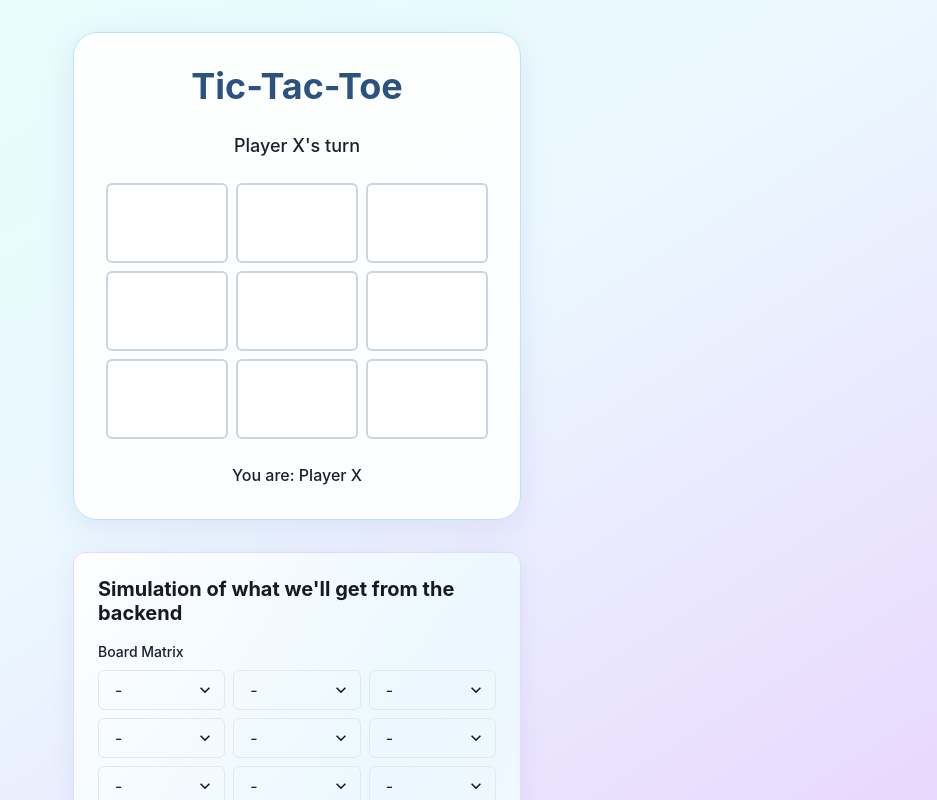
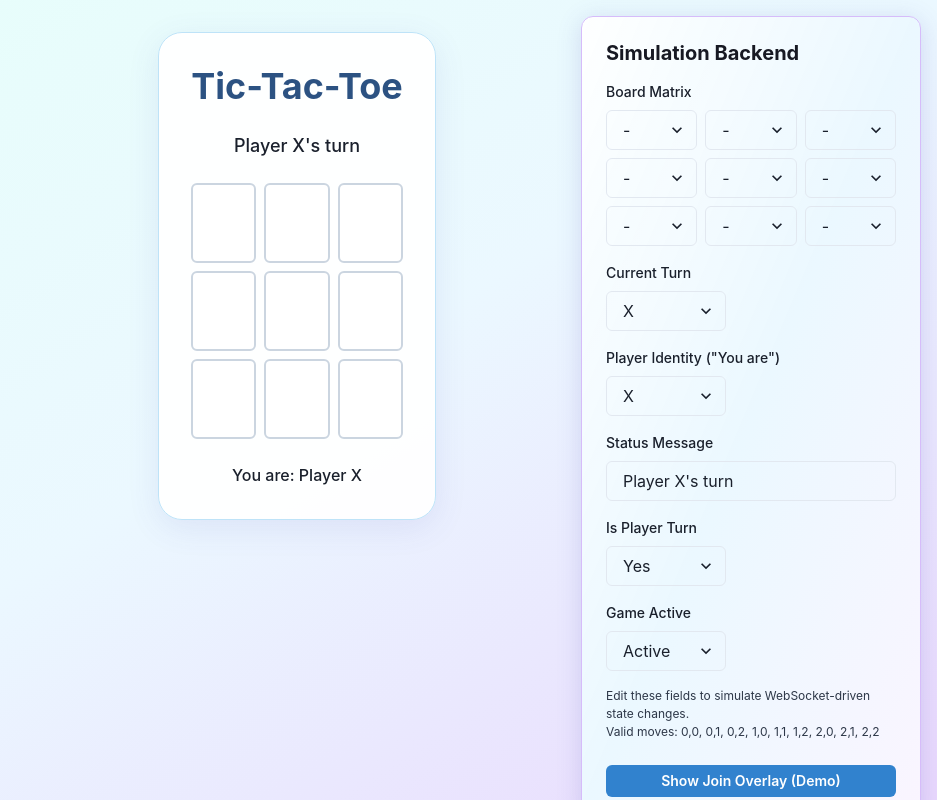
Before and after one commit to Strange-Kode/kubic-kode, a React (Vite) app in the folder client/demos/react-tic-tac-toe/: page / in a window 1280 px wide. Shown: the top 800 px of the page, without its empty margins (343-1280 px from the left). Built offline with nearby package versions, Linux system fonts and the light colour scheme.

Commit message:
Makes minor styling changes to SimulationArea + adds support for showing join overlay

```diff
--- a/client/demos/react-tic-tac-toe/src/components/SimulationArea.jsx
+++ b/client/demos/react-tic-tac-toe/src/components/SimulationArea.jsx
@@ -8,12 +8,13 @@ import {
   Text,
   SimpleGrid,
   Select,
+  Button,
 } from "@chakra-ui/react";
 import { useSimulationEngine } from "../SimulationEngine";
 
 const cellOptions = ["", "X", "O"];
 
-const SimulationArea = () => {
+const SimulationArea = ({ showJoinOverlay }) => {
   const { gameState, simulateSetCell, simulateSetField } =
     useSimulationEngine();
   const { matrix, turn, player, status, isPlayerTurn, gameActive, validMoves } =
@@ -31,19 +32,23 @@ const SimulationArea = () => {
 
   return (
     <Box
+      position="fixed"
+      top={4}
+      right={4}
+      zIndex={1200}
       bgGradient="linear(to-br, whiteAlpha.900, blue.50, purple.50)"
       p={6}
       borderRadius="xl"
-      boxShadow="0 4px 24px rgba(80, 80, 180, 0.08)"
+      boxShadow="0 4px 24px rgba(80, 80, 180, 0.18)"
       borderWidth={1}
-      borderColor="purple.100"
-      w="full"
-      maxW="md"
+      borderColor="purple.200"
+      w="340px"
+      maxW="90vw"
       color="gray.800"
     >
       <VStack spacing={4} align="stretch">
         <Heading as="h2" size="md" color="gray.900">
-          Simulation of what we'll get from the backend
+          Simulation Backend
         </Heading>
 
         {/* Matrix Controls */}
@@ -84,7 +89,6 @@ const SimulationArea = () => {
             value={turn}
             onChange={(e) => setField("turn", e.target.value)}
             size="md"
-            // bg="white"
             maxW="120px"
           >
             <option value="X">X</option>
@@ -101,7 +105,6 @@ const SimulationArea = () => {
             value={player}
             onChange={(e) => setField("player", e.target.value)}
             size="md"
-            // bg="white"
             maxW="120px"
           >
             <option value="X">X</option>
@@ -160,6 +163,11 @@ const SimulationArea = () => {
           <br />
           Valid moves: {validMoves?.join(", ") || "none"}
         </Text>
+
+        {/* Button to trigger JoinOverlay for demo/testing */}
+        <Button mt={2} size="sm" colorScheme="blue" onClick={showJoinOverlay}>
+          Show Join Overlay (Demo)
+        </Button>
       </VStack>
     </Box>
   );
```
